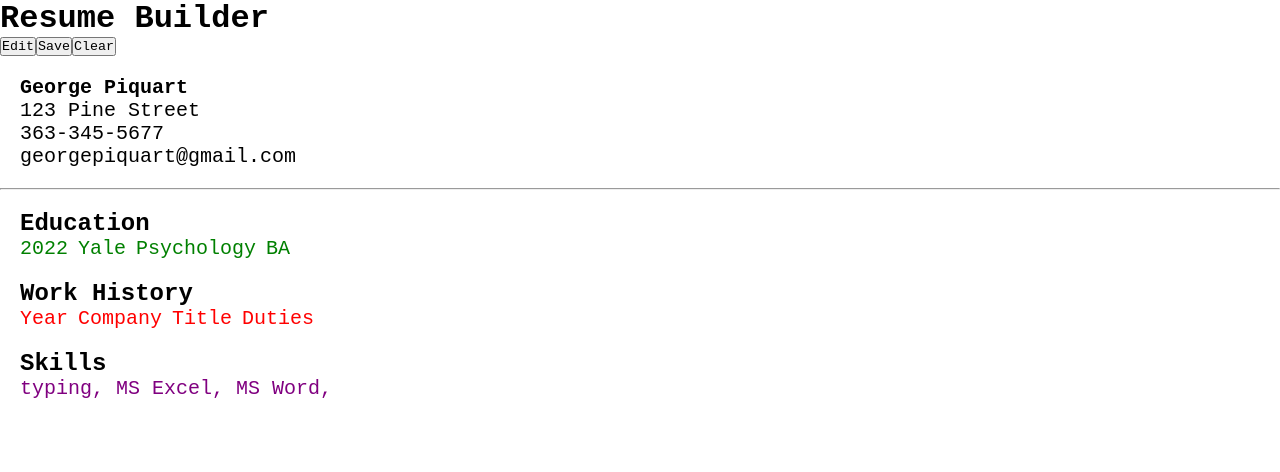
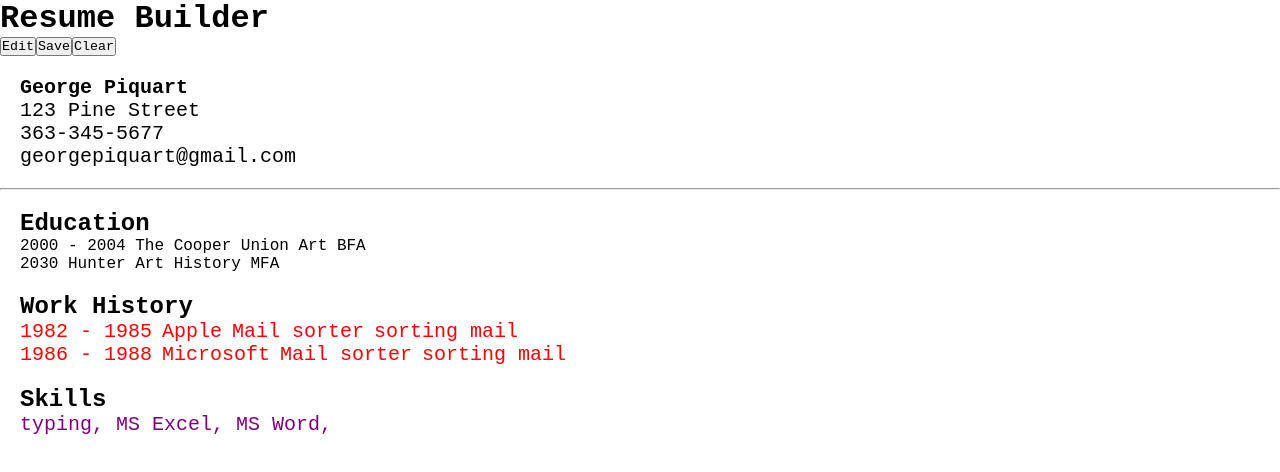
Before and after one commit to rebsrebs/cv-project, a React (Create React App) app: page / in a window 1280 px wide. Shown: the top 472 px of the page. Built offline with nearby package versions, Linux system fonts and the light colour scheme; the HTML template or start-up script is replaced by a standard one.

Commit message:
Display sample education and work history

```diff
--- a/src/App.js
+++ b/src/App.js
@@ -18,21 +18,47 @@ class App extends Component {
       },
       education: {
         educationEntry: {
-          year: '',
+          years: '',
           school: '',
           focus: '',
           degree: '',
         },
-        educationEntries: [],
+        educationEntries: [
+          {
+            years: '2000 - 2004',
+            school: 'The Cooper Union',
+            focus: 'Art',
+            degree: 'BFA',
+          },
+          {
+            years: '2030',
+            school: 'Hunter',
+            focus: 'Art History',
+            degree: 'MFA',
+          }
+        ],
       },
       workHistory: {
         workEntry: {
-          year: '',
+          years: '',
           company: '',
           title: '',
           duties: '',
         },
-        workEntries: [],
+        workEntries: [
+          {
+            years: '1982 - 1985',
+            company: 'Apple',
+            title: 'Mail sorter',
+            duties: 'sorting mail',
+          },
+          {
+            years: '1986 - 1988',
+            company: 'Microsoft',
+            title: 'Mail sorter',
+            duties: 'sorting mail',
+          }
+        ],
       },
       skillSet: {
         skillEntry: '',
--- a/src/components/Education.js
+++ b/src/components/Education.js
@@ -7,16 +7,25 @@ class Education extends Component {
     return (
       <div className = 'section'>
         <h2>Education</h2>
-        <div className = 'entry'>
-          <p>2022</p>
-          <p>Yale</p>
-          <p>Psychology</p>
-          <p>BA</p>
-        </div>
+        {this.props.educationEntries.map((school, idx) => {
+            return <div key={school.id} className="school">
+              <span>
+                {school.years}&nbsp;
+              </span>
+              <span>
+                {school.school}&nbsp;
+              </span>
+              <span>
+                {school.focus}&nbsp;
+              </span>
+              <span>
+                {school.degree}
+              </span>
+            </div>
+          })}
       </div>
     )
   }
-
 }
 
 export default Education;
--- a/src/components/WorkHistory.js
+++ b/src/components/WorkHistory.js
@@ -7,12 +7,23 @@ class WorkHistory extends Component {
     return (
       <div className = 'section'>
         <h2>Work History</h2>
-        <div className='job'>
-          <p>Year</p>
-          <p>Company</p>
-          <p>Title</p>
-          <p>Duties</p>
-        </div>
+
+        {this.props.workEntries.map((job, idx) => {
+            return <div key={job.id} className="job">
+              <p>
+                {job.years}
+              </p>
+              <p>
+                {job.company}
+              </p>
+              <p>
+                {job.title}
+              </p>
+              <p>
+                {job.duties}
+              </p>
+            </div>
+          })}
       </div>
     )
   }
```
